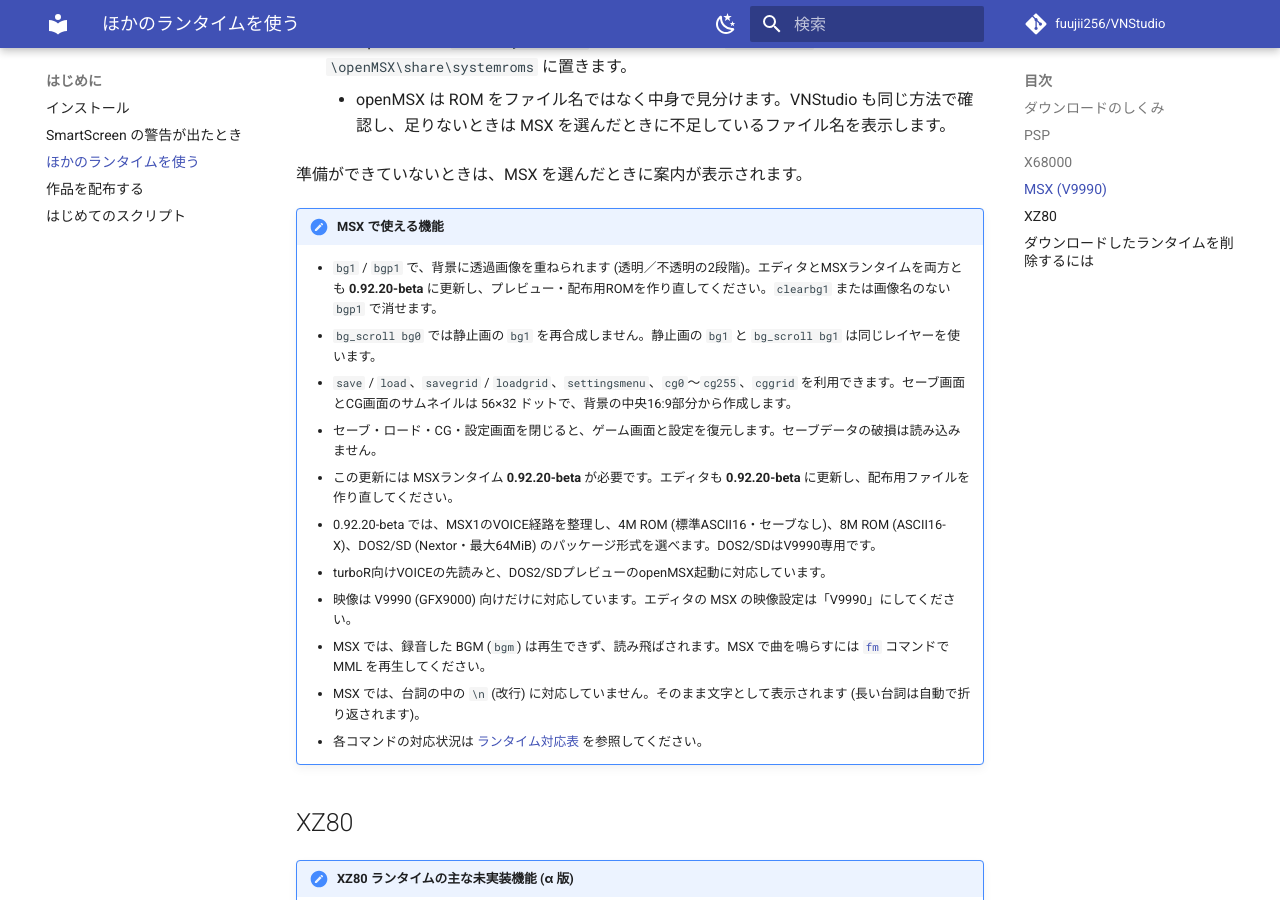
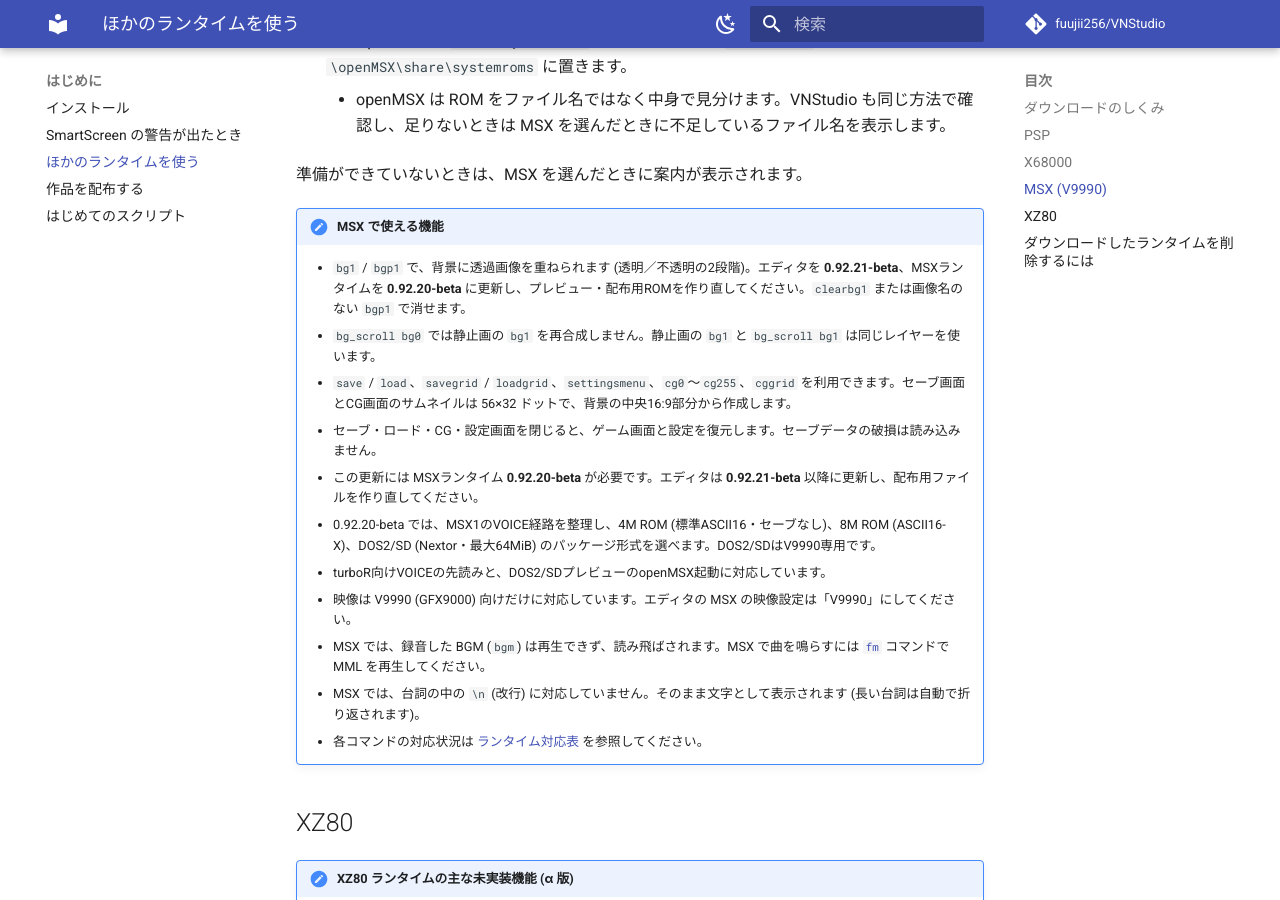
Before and after one commit to fuujii256/VNStudio, an MkDocs documentation site: the page built from docs/getting-started/runtimes.md, in a window 1280 px wide and 900 px high, scrolled down 3368 px. Built offline with MkDocs 1.6.1 and Material for MkDocs 9.7.7, drawn with Linux system fonts in a browser that asks for light colours; comment, search, counter and statistics services are not loaded.

Commit message:
Fix core update package layout in 0.92.21-beta

```diff
--- a/docs/getting-started/runtimes.md
+++ b/docs/getting-started/runtimes.md
@@ -82,11 +82,11 @@ MSX のプレビューには、エミュレータ **openMSX** を使います。
 準備ができていないときは、MSX を選んだときに案内が表示されます。
 
 !!! note "MSX で使える機能"
-    - `bg1` / `bgp1` で、背景に透過画像を重ねられます (透明／不透明の2段階)。エディタとMSXランタイムを両方とも **0.92.20-beta** に更新し、プレビュー・配布用ROMを作り直してください。`clearbg1` または画像名のない `bgp1` で消せます。
+    - `bg1` / `bgp1` で、背景に透過画像を重ねられます (透明／不透明の2段階)。エディタを **0.92.21-beta**、MSXランタイムを **0.92.20-beta** に更新し、プレビュー・配布用ROMを作り直してください。`clearbg1` または画像名のない `bgp1` で消せます。
     - `bg_scroll bg0` では静止画の `bg1` を再合成しません。静止画の `bg1` と `bg_scroll bg1` は同じレイヤーを使います。
     - `save` / `load`、`savegrid` / `loadgrid`、`settingsmenu`、`cg0`〜`cg255`、`cggrid` を利用できます。セーブ画面とCG画面のサムネイルは 56×32 ドットで、背景の中央16:9部分から作成します。
     - セーブ・ロード・CG・設定画面を閉じると、ゲーム画面と設定を復元します。セーブデータの破損は読み込みません。
-    - この更新には MSXランタイム **0.92.20-beta** が必要です。エディタも **0.92.20-beta** に更新し、配布用ファイルを作り直してください。
+    - この更新には MSXランタイム **0.92.20-beta** が必要です。エディタは **0.92.21-beta** 以降に更新し、配布用ファイルを作り直してください。
     - 0.92.20-beta では、MSX1のVOICE経路を整理し、4M ROM (標準ASCII16・セーブなし)、8M ROM (ASCII16-X)、DOS2/SD (Nextor・最大64MiB) のパッケージ形式を選べます。DOS2/SDはV9990専用です。
     - turboR向けVOICEの先読みと、DOS2/SDプレビューのopenMSX起動に対応しています。
     - 映像は V9990 (GFX9000) 向けだけに対応しています。エディタの MSX の映像設定は「V9990」にしてください。
```
Also changed, not shown: CHANGELOG/core.md (+5 -0 lines), README.md (+1 -1 lines), docs/getting-started/install.md (+2 -2 lines), docs/reference/index.md (+1 -1 lines), docs/reference/runtime-support.md (+1 -1 lines), 2 other files.
